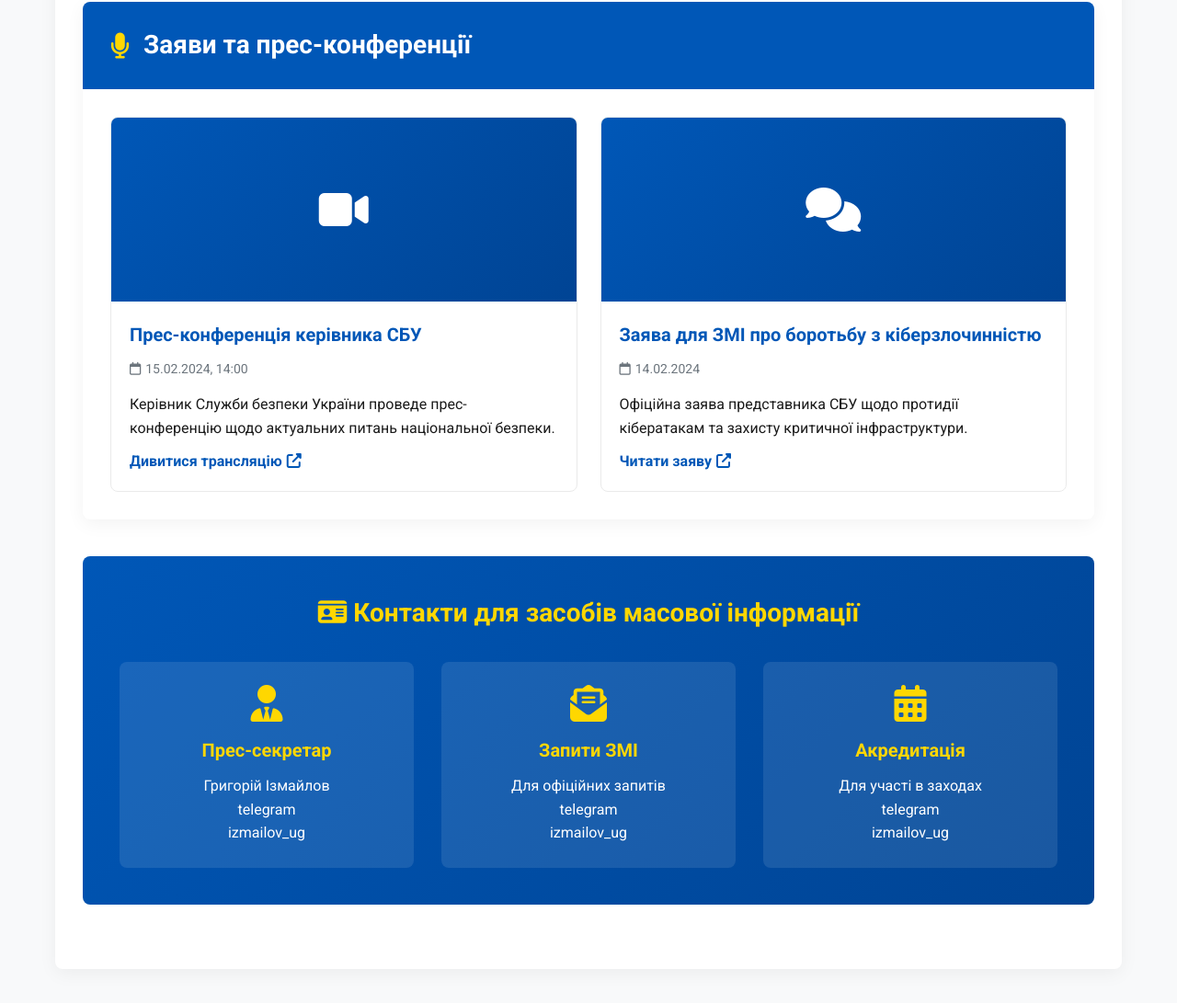
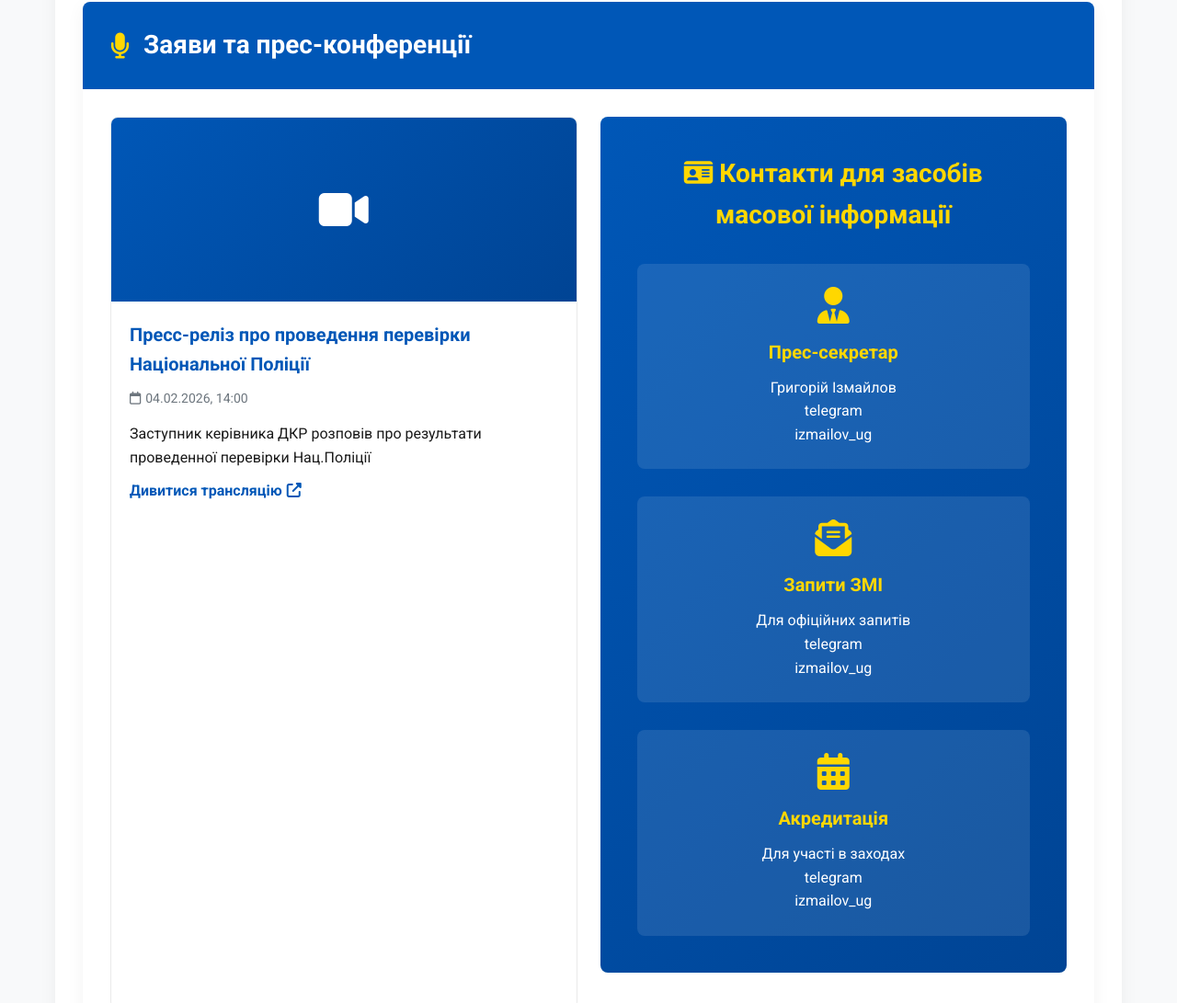
Before and after one commit to Timofeika6666/slugbabezpeku04, a plain HTML site: page press.html in a window 1280 px wide. Shown: the part 2119-3210 px from the top of the page at 92% size. Drawn offline with Linux system fonts and the light colour scheme.

Commit message:
Update press.html

```diff
--- a/press.html
+++ b/press.html
@@ -930,31 +930,14 @@
                             <i class="fas fa-video"></i>
                         </div>
                         <div class="statement-content">
-                            <h3>Прес-конференція керівника СБУ</h3>
+                            <h3>Пресс-реліз про проведення перевірки Національної Поліції</h3>
                             <div class="statement-date">
-                                <i class="far fa-calendar"></i> 15.02.2024, 14:00
+                                <i class="far fa-calendar"></i> 04.02.2026, 14:00
                             </div>
-                            <p>Керівник Служби безпеки України проведе прес-конференцію щодо актуальних питань національної безпеки.</p>
+                            <p>Заступник керівника ДКР розповів про результати проведенної перевірки Нац.Поліції</p>
                             <a href="https://youtu.be/mMy2yFl8xpI?si=3G_S_8wMRBcXpGXl" class="read-more">Дивитися трансляцію <i class="fas fa-external-link-alt"></i></a>
                         </div>
                     </div>
-
-                    <!-- КАРТКА 2 -->
-                    <div class="statement-card">
-                        <div class="statement-image">
-                            <i class="fas fa-comments"></i>
-                        </div>
-                        <div class="statement-content">
-                            <h3>Заява для ЗМІ про боротьбу з кіберзлочинністю</h3>
-                            <div class="statement-date">
-                                <i class="far fa-calendar"></i> 14.02.2024
-                            </div>
-                            <p>Офіційна заява представника СБУ щодо протидії кібератакам та захисту критичної інфраструктури.</p>
-                            <a href="#" class="read-more">Читати заяву <i class="fas fa-external-link-alt"></i></a>
-                        </div>
-                    </div>
-                </div>
-            </div>
 
 
             <!-- РОЗДІЛ: КОНТАКТИ ДЛЯ ЗМІ -->
```
